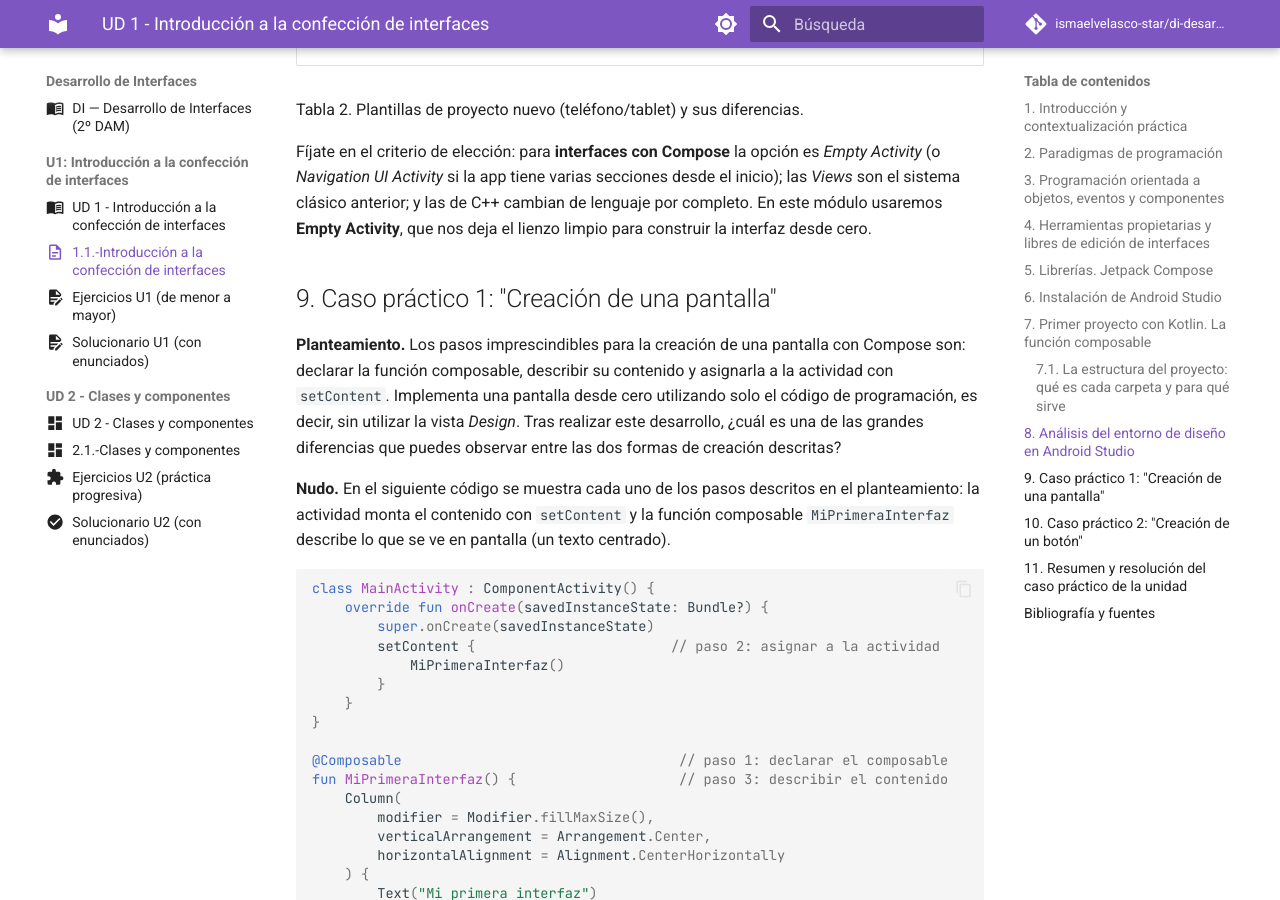
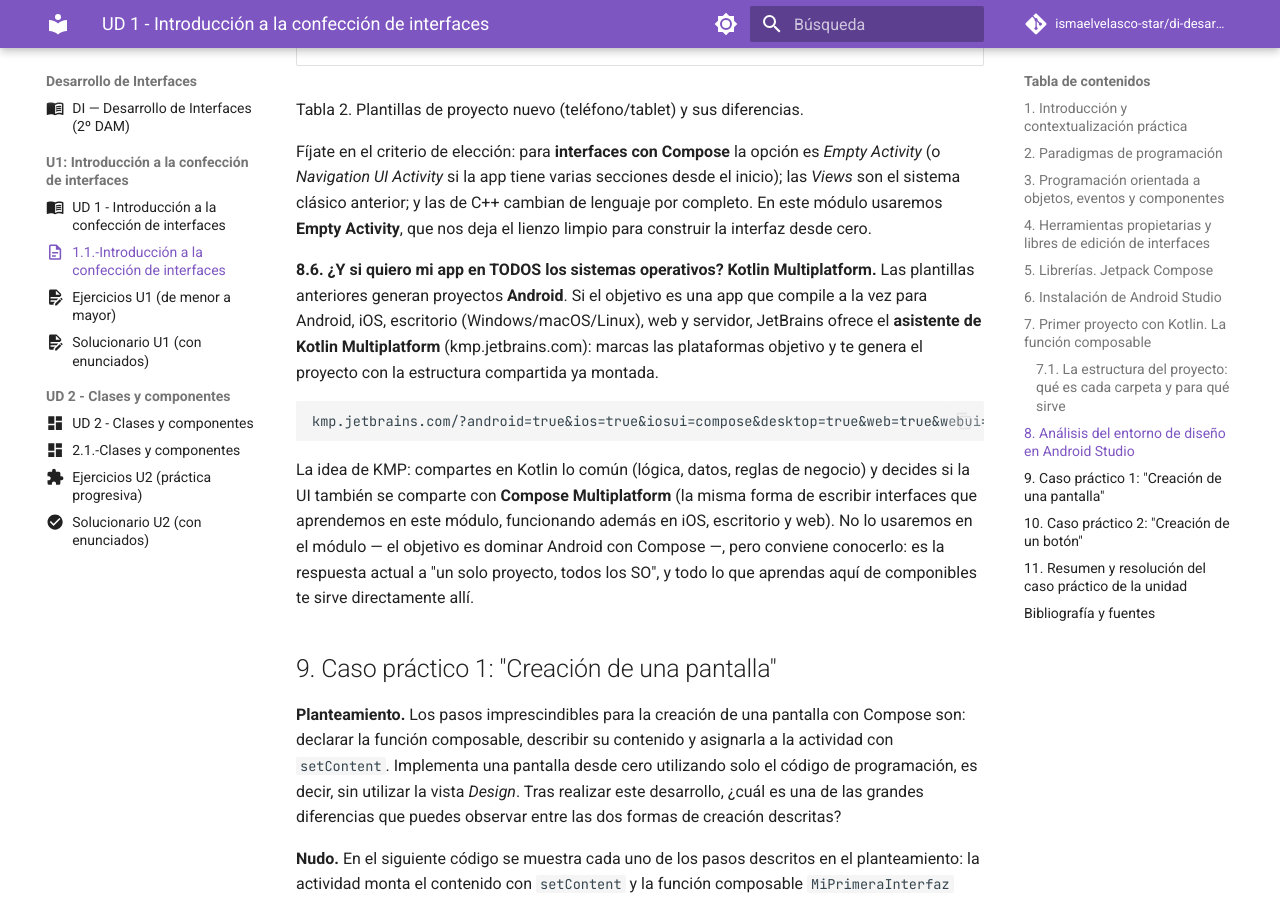
Before and after one commit to ismaelvelasco-star/di-desarrollo-interfaces, an MkDocs documentation site: the page built from docs/section1/u01/teoria/DI-U1.1.-IntroduccionConfeccionInterfaces.md, in a window 1280 px wide and 900 px high, scrolled down 13558 px. Built offline with MkDocs 1.6.1 and Material for MkDocs 9.7.7, drawn with Linux system fonts in a browser that asks for light colours; comment, search, counter and statistics services are not loaded; some of the changed text lies outside the part shown.

Commit message:
U1 8.6: Kotlin Multiplatform (kmp.jetbrains.com) para proyectos multi-SO + bibliografía + slide nueva

````diff
--- a/docs/section1/u01/teoria/DI-U1.1.-IntroduccionConfeccionInterfaces.md
+++ b/docs/section1/u01/teoria/DI-U1.1.-IntroduccionConfeccionInterfaces.md
@@ -244,6 +244,14 @@
 
 Fíjate en el criterio de elección: para **interfaces con Compose** la opción es *Empty Activity* (o *Navigation UI Activity* si la app tiene varias secciones desde el inicio); las *Views* son el sistema clásico anterior; y las de C++ cambian de lenguaje por completo. En este módulo usaremos **Empty Activity**, que nos deja el lienzo limpio para construir la interfaz desde cero.
 
+**8.6. ¿Y si quiero mi app en TODOS los sistemas operativos? Kotlin Multiplatform.** Las plantillas anteriores generan proyectos **Android**. Si el objetivo es una app que compile a la vez para Android, iOS, escritorio (Windows/macOS/Linux), web y servidor, JetBrains ofrece el **asistente de Kotlin Multiplatform** (kmp.jetbrains.com): marcas las plataformas objetivo y te genera el proyecto con la estructura compartida ya montada.
+
+```text
+kmp.jetbrains.com/?android=true&ios=true&iosui=compose&desktop=true&web=true&webui=compose&server=true
+```
+
+La idea de KMP: compartes en Kotlin lo común (lógica, datos, reglas de negocio) y decides si la UI también se comparte con **Compose Multiplatform** (la misma forma de escribir interfaces que aprendemos en este módulo, funcionando además en iOS, escritorio y web). No lo usaremos en el módulo — el objetivo es dominar Android con Compose —, pero conviene conocerlo: es la respuesta actual a "un solo proyecto, todos los SO", y todo lo que aprendas aquí de componibles te sirve directamente allí.
+
 ## 9. Caso práctico 1: "Creación de una pantalla"
 
 **Planteamiento.** Los pasos imprescindibles para la creación de una pantalla con Compose son: declarar la función composable, describir su contenido y asignarla a la actividad con `setContent`. Implementa una pantalla desde cero utilizando solo el código de programación, es decir, sin utilizar la vista *Design*. Tras realizar este desarrollo, ¿cuál es una de las grandes diferencias que puedes observar entre las dos formas de creación descritas?
@@ -345,5 +353,7 @@
 - Android Developers. *Jetpack Compose documentation*. <https://developer.android.com/develop/ui/compose>
 - Android Developers. *Thinking in Compose*. <https://developer.android.com/develop/ui/compose/mental-model>
 - Kotlin Foundation. *Kotlin docs*. <https://kotlinlang.org/docs/home.html>
+- JetBrains. *Kotlin Multiplatform — asistente de proyecto*. <https://kmp.jetbrains.com/>
+- JetBrains. *Compose Multiplatform*. <https://www.jetbrains.com/compose/multiplatform/>
 - Real Decreto 450/2010. Módulo profesional 0488 Desarrollo de interfaces.
 - Temario del módulo como base conceptual de la adaptación.
````
Also changed, not shown: slides/section1-di/DI-U1.1.-IntroduccionConfeccionInterfaces.md (+10 -0 lines).
